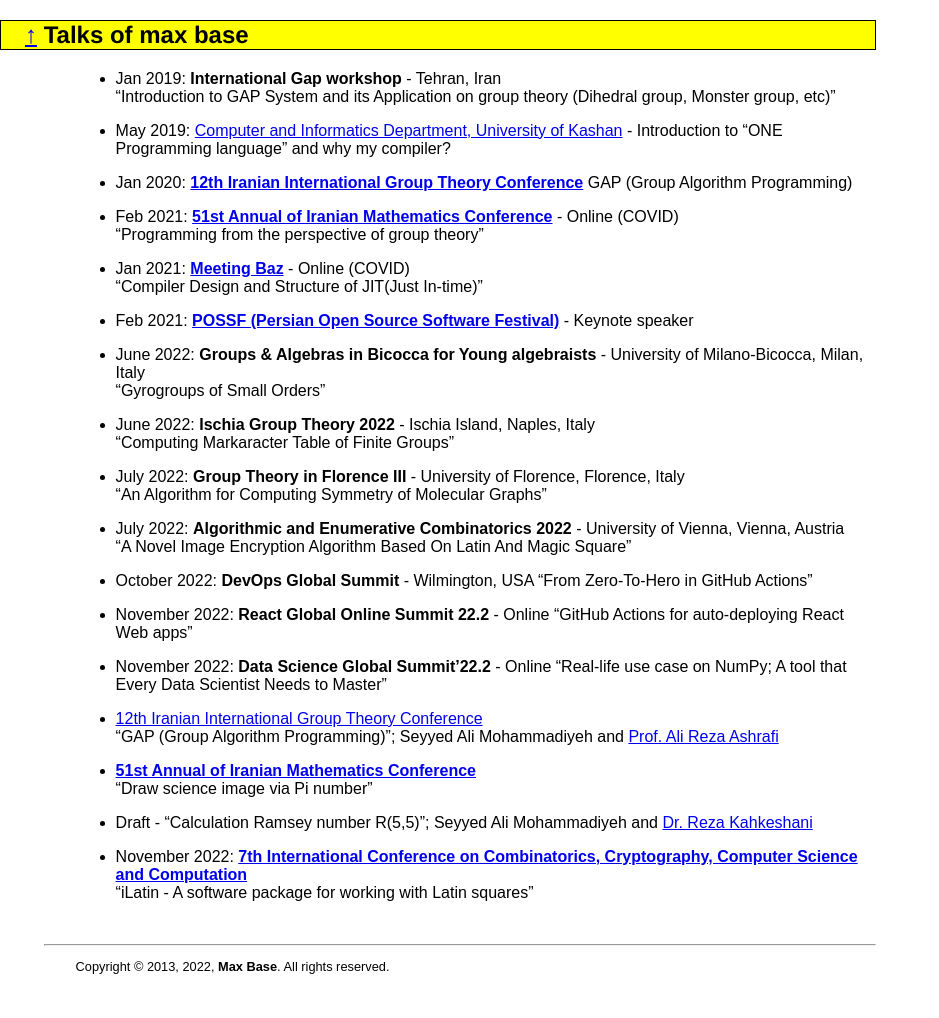
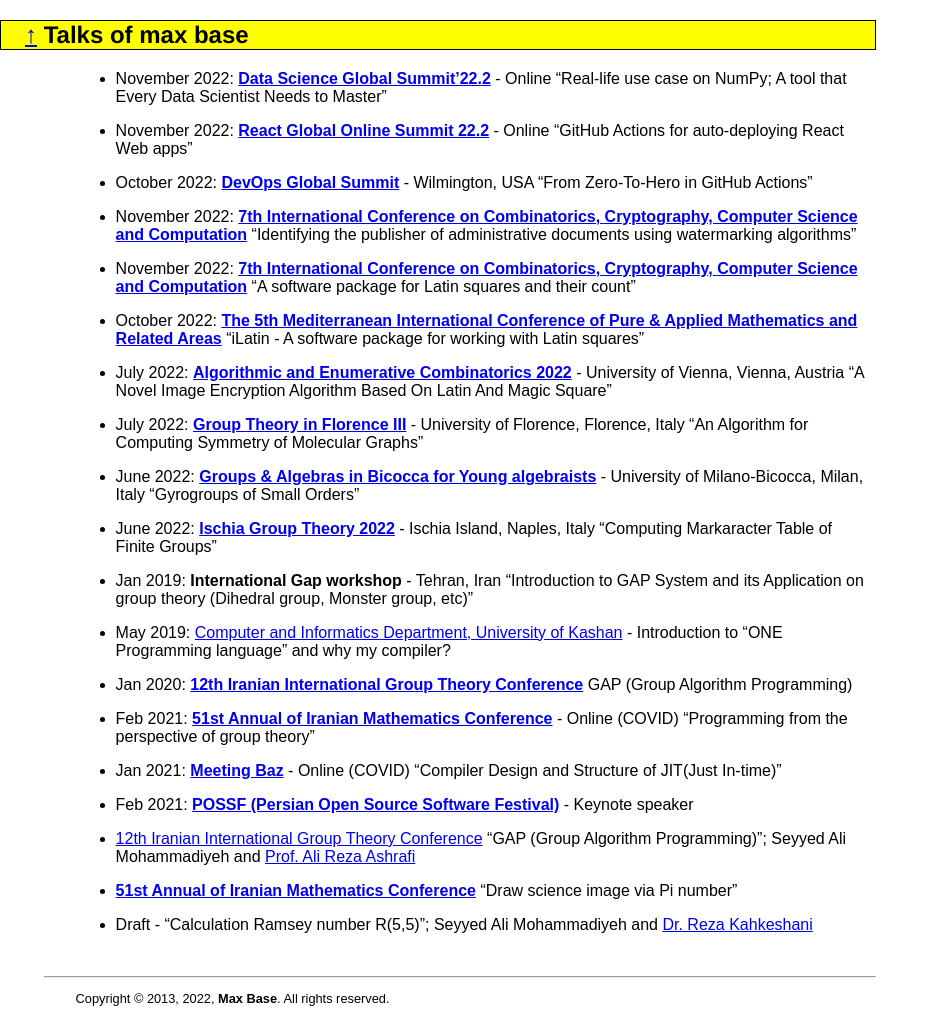
Before and after one commit to BaseMax/Max, a Jekyll site: the page built from talk.md, in a window 1280 px wide. Shown: the whole page, without its empty margins (0-939 px from the left). Built offline with Jekyll 4.4.1, drawn with Linux system fonts in a browser that asks for light colours; before the commit the page ends 986 px from its top, so only the background shows below that; part of the change alters nothing that is shown.

Commit message:
Link to conference sites

```diff
--- a/_includes/_sections/talks.md
+++ b/_includes/_sections/talks.md
@@ -1,3 +1,38 @@
+*   November 2022: **[Data Science Global Summit’22.2](https://events.geekle.us/data-science2/)** - Online
+    "Real-life use case on NumPy; A tool that Every Data Scientist Needs to Master"
+
+*   November 2022: **[React Global Online Summit 22.2](https://events.geekle.us/react3/)** - Online
+    "GitHub Actions for auto-deploying React Web apps"
+
+*   October 2022: **[DevOps Global Summit](https://events.geekle.us/devops/)** - Wilmington, USA
+    "From Zero-To-Hero in GitHub Actions"
+
+<!--  -->
+
+*   November 2022: **[7th International Conference on Combinatorics, Cryptography, Computer Science and Computation](http://i4c.iust.ac.ir/index.php?lang=en)**
+    "Identifying the publisher of administrative documents using watermarking algorithms"
+
+*   November 2022: **[7th International Conference on Combinatorics, Cryptography, Computer Science and Computation](http://i4c.iust.ac.ir/index.php?lang=en)**
+    "A software package for Latin squares and their count"
+
+*   October 2022: **[The 5th Mediterranean International Conference of Pure & Applied Mathematics and Related Areas](https://micopam.com/)**
+    "iLatin - A software package for working with Latin squares"
+
+<!--  -->
+
+*   July 2022: **[Algorithmic and Enumerative Combinatorics 2022](https://www3.risc.jku.at/conferences/aec2022/)** - University of Vienna, Vienna, Austria
+    "A Novel Image Encryption Algorithm Based On Latin And Magic Square"
+
+*   July 2022: **[Group Theory in Florence III](https://sites.google.com/view/groupsinflorence/main)** - University of Florence, Florence, Italy
+    "An Algorithm for Computing Symmetry of Molecular Graphs"
+
+*   June 2022: **[Groups & Algebras in Bicocca for Young algebraists](https://staff.matapp.unimib.it/~/gaby/gaby2022/)** - University of Milano-Bicocca, Milan, Italy
+    "Gyrogroups of Small Orders"
+
+*   June 2022: **[Ischia Group Theory 2022](http://www.dipmat2.unisa.it/ischiagrouptheory/)** - Ischia Island, Naples, Italy
+    "Computing Markaracter Table of Finite Groups"
+
+<!--  -->
 *   Jan 2019: **International Gap workshop** - Tehran, Iran
     "Introduction to GAP System and its Application on group theory (Dihedral group, Monster group, etc)"
 
@@ -13,34 +48,11 @@
 
 *   Feb 2021: **[POSSF (Persian Open Source Software Festival)](https://possf.ir)** - Keynote speaker
 
-*   June 2022: **Groups & Algebras in Bicocca for Young algebraists** - University of Milano-Bicocca, Milan, Italy
-    "Gyrogroups of Small Orders"
-
-*   June 2022: **Ischia Group Theory 2022** - Ischia Island, Naples, Italy
-    "Computing Markaracter Table of Finite Groups"
-
-*   July 2022: **Group Theory in Florence III** - University of Florence, Florence, Italy
-    "An Algorithm for Computing Symmetry of Molecular Graphs"
-
-*   July 2022: **Algorithmic and Enumerative Combinatorics 2022** - University of Vienna, Vienna, Austria
-    "A Novel Image Encryption Algorithm Based On Latin And Magic Square"
-
-*   October 2022: **DevOps Global Summit** - Wilmington, USA
-    "From Zero-To-Hero in GitHub Actions"
-
-*   November 2022: **React Global Online Summit 22.2** - Online
-    "GitHub Actions for auto-deploying React Web apps"
-
-*   November 2022: **Data Science Global Summit’22.2** - Online
-    "Real-life use case on NumPy; A tool that Every Data Scientist Needs to Master"
 
 *   [12th Iranian International Group Theory Conference](https://igtc12.modares.ac.ir/)
     "GAP (Group Algorithm Programming)"; Seyyed Ali Mohammadiyeh and [Prof. Ali Reza Ashrafi](https://en.wikipedia.org/wiki/Ali_Reza_Ashrafi)
 
-*   **[51st Annual of Iranian Mathematics Conference](https://igtc12.modares.ac.ir/)**
+*   **[51st Annual of Iranian Mathematics Conference](https://aimc51.kashanu.ac.ir/)**
     "Draw science image via Pi number"
 
 *   Draft - "Calculation Ramsey number R(5,5)"; Seyyed Ali Mohammadiyeh and [Dr. Reza Kahkeshani](https://rezakahkeshani.ir/)
-
-*   November 2022: **[7th International Conference on Combinatorics, Cryptography, Computer Science and Computation](http://i4c.iust.ac.ir/index.php?lang=en)**
-    "iLatin - A software package for working with Latin squares"
```
